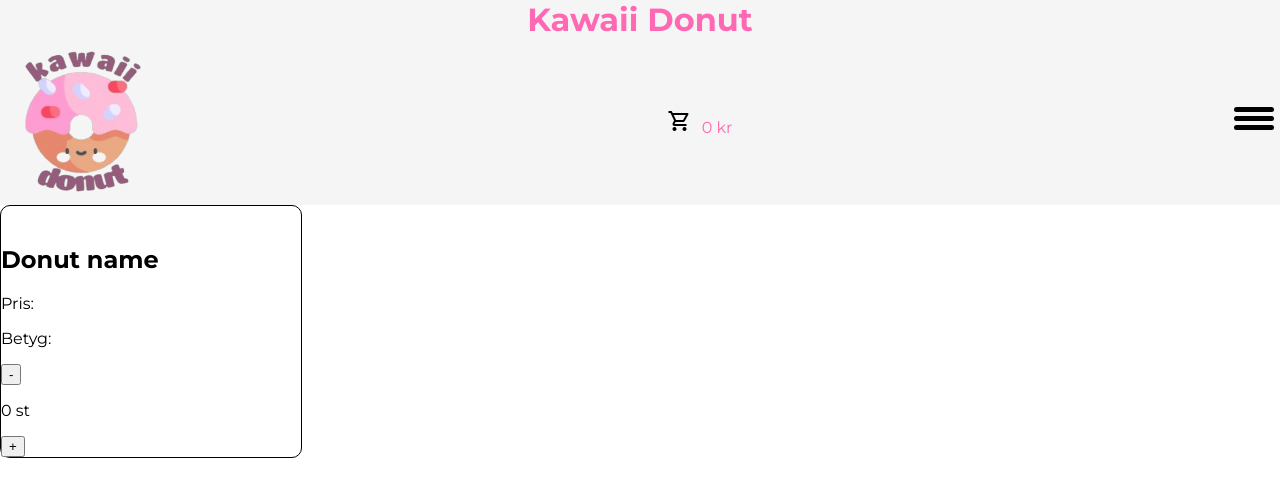
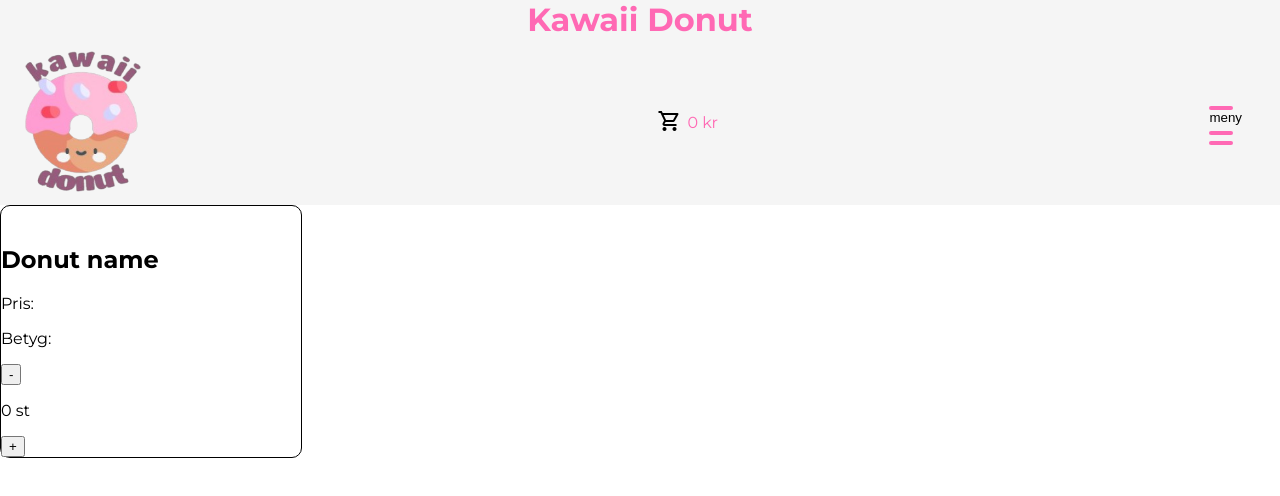
Before and after one commit to CatrinTQ/donut-shop, a Vue app: page / in a window 1280 px wide. Shown: the top 496 px of the page. Built offline with nearby package versions, Linux system fonts and the light colour scheme.

Commit message:
Small fix in header

```diff
--- a/src/components/TheHeader.vue
+++ b/src/components/TheHeader.vue
@@ -25,7 +25,7 @@ const hoverImg = new URL('../img/home-logo-blink.png', import.meta.url).href
   loading="eager"
   />
 
-  <div>
+  <div class="cart">
     <button class="cart-button">
       <span class="material-symbols-outlined">
         shopping_cart
@@ -41,6 +41,7 @@ const hoverImg = new URL('../img/home-logo-blink.png', import.meta.url).href
   <nav>
     <button class="menu-button" aria-label="Open menu button" aria-expanded="false">
       <span class="menu-span"></span>
+      <span class="menu">meny</span>
       <span class="menu-span"></span>
       <span class="menu-span"></span>
     </button>
@@ -71,16 +72,34 @@ h1 {
 
 .menu-span {
   display: block;
-  width: 40px;
-  height: 5px;
-  background-color: black;
-  border-radius: 1rem;
-  margin-bottom: 0.25rem;
+  height: 4px;
+  width: 24px;
+  background-color: hotpink;
+  border-radius: 9999px;
+  margin-top: 6px;
+  transition: all 0.3s ease; /* smooth animation */
 }
 
 .menu-button {
-  background-color: whitesmoke;
+  position: relative;
+  margin-right: 2rem;
+  background: none;
   border: none;
+  cursor: pointer;
+}
+
+
+/* Hover effekt på hela knappen */
+.menu-button:hover .menu-span:nth-child(1) {
+  transform: translateX(-8px); /* förflyttar första strecket till vänster */
+}
+
+.menu-button:hover .menu-span:nth-child(3) {
+  opacity: 0.5; /* andra strecket blir lite genomskinligt */
+}
+
+.menu-button:hover .menu-span:nth-child(4) {
+  transform: translateX(-16px); /* tredje strecket flyttas ännu mer */
 }
 
 .cart-button {
@@ -97,4 +116,9 @@ h1 {
   padding: 0.5rem;
 }
 
+.cart {
+  display: flex;
+  align-items: center;
+}
+
 </style>
```
